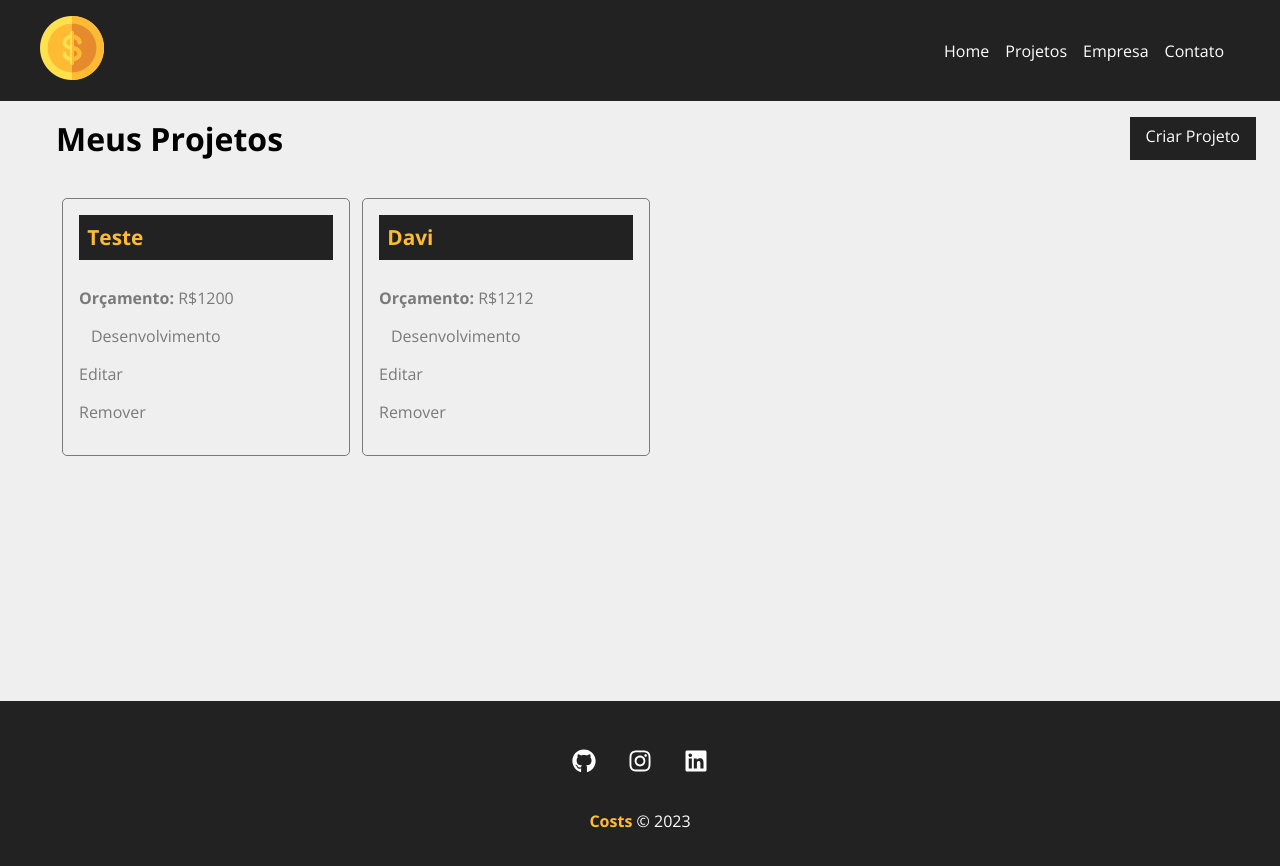
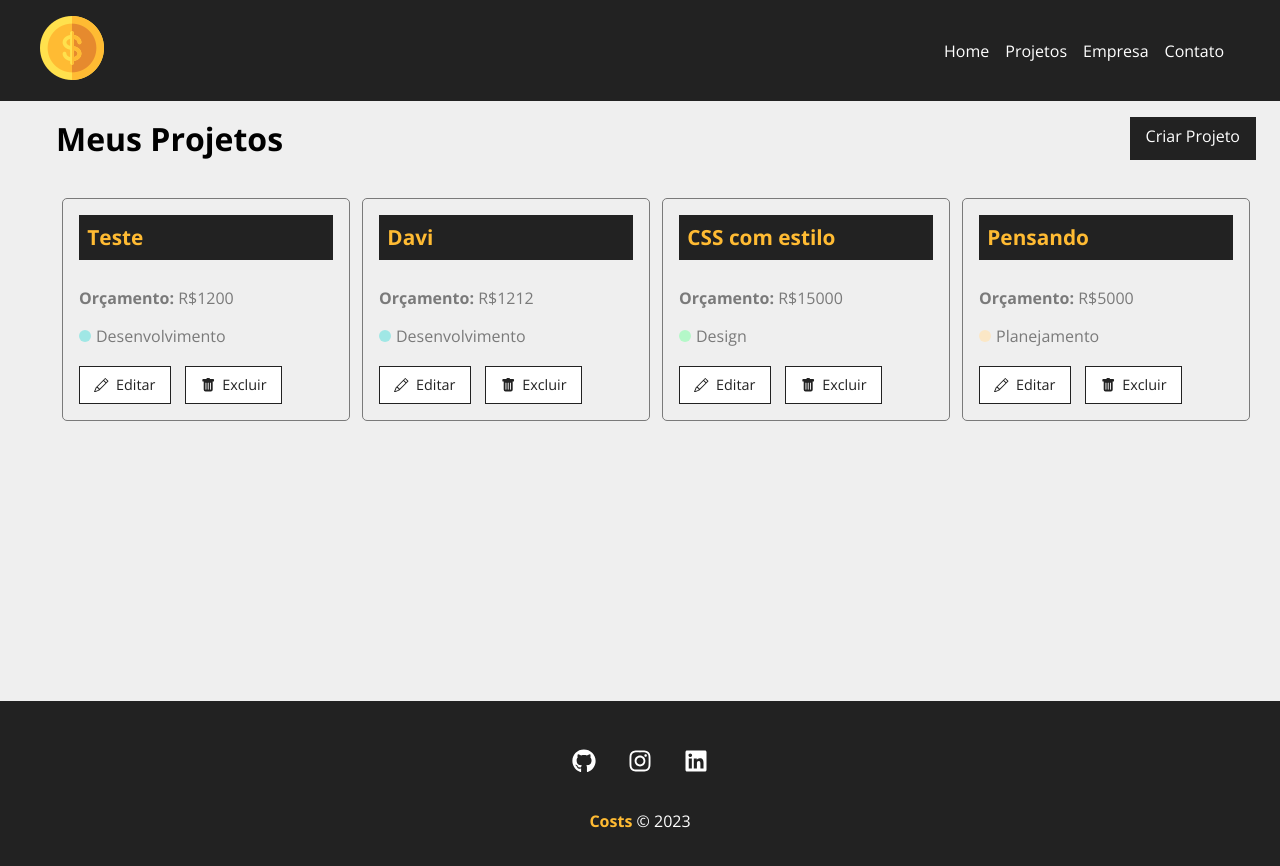
Before and after one commit to MarcosDavi-Dev/Cost, a React (Create React App) app: page /projects in a window 1280 px wide. Shown: the top 866 px of the page. Built offline with nearby package versions, Linux system fonts and the light colour scheme; data requests are answered from the project's data file.

Commit message:
Página de projetos com CSS concluída

```diff
--- a/db.json
+++ b/db.json
@@ -21,6 +21,28 @@
       "cost": 0,
       "services": [],
       "id": 2
+    },
+    {
+      "name": "CSS com estilo",
+      "budget": "15000",
+      "category": {
+        "id": "3",
+        "name": "Design"
+      },
+      "cost": 0,
+      "services": [],
+      "id": 3
+    },
+    {
+      "name": "Pensando",
+      "budget": "5000",
+      "category": {
+        "id": "4",
+        "name": "Planejamento"
+      },
+      "cost": 0,
+      "services": [],
+      "id": 4
     }
   ],
   "categories": [
--- a/src/components/project/ProjectCard.js
+++ b/src/components/project/ProjectCard.js
@@ -1,3 +1,4 @@
+import {Link} from 'react-router-dom'
 import styles from './ProjectCard.module.css'
 
 import {BsPencil, BsFillTrashFill} from 'react-icons/bs'
@@ -10,11 +11,15 @@
                 <span>Orçamento:</span> R${budget}
             </p>
             <p className={styles.category_text}>
-                <span></span> {category}
+                <span className={`${styles[category.toLowerCase()]}`}></span> {category}
             </p>
-            <div>
-                <p>Editar</p>
-                <p>Remover</p>
+            <div className={styles.project_card_actions}>
+                <Link to="/">
+                    <BsPencil /> Editar
+                </Link>
+                <button>
+                    <BsFillTrashFill /> Excluir
+                </button>
             </div>
         </div>
     )
--- a/src/components/project/ProjectCard.module.css
+++ b/src/components/project/ProjectCard.module.css
@@ -33,4 +33,53 @@
     width: 12px;
     height: 12px;
     border-radius: 50%;
+    background-color: #ccc;
+    margin-right: 5px;
 }
+
+.category_text .infra {
+    background-color: #FFAEBC;
+}
+
+.category_text .desenvolvimento {
+    background-color: #a0e7e5;
+}
+
+.category_text .design {
+    background-color: #b4f8c8;
+}
+
+.category_text .planejamento {
+    background-color: #fbe7c6;
+}
+
+.project_card_actions {
+    margin-top: 1.2em;
+    display: flex;
+    align-items: center;
+}
+
+.project_card_actions a, .project_card_actions button {
+    text-decoration: none;
+    border: none;
+    background-color: #fff;
+    color: #222;
+    font-size: 0.9em;
+    padding: 0.6em 1em;
+    margin-right: 1em;
+    cursor: pointer;
+    border: 1px solid #222;
+    display: flex;
+    align-items: center;
+    justify-content: center;
+    transition: 0.5s;
+}
+
+.project_card_actions svg {
+    margin-right: .5em;
+}
+
+.project_card_actions a:hover,.project_card_actions button:hover {
+    background-color: #222;
+    color: #ffbb33;
+}
```
